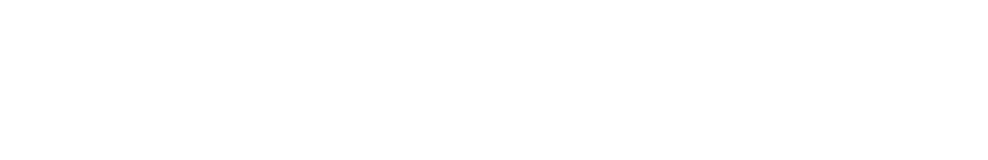
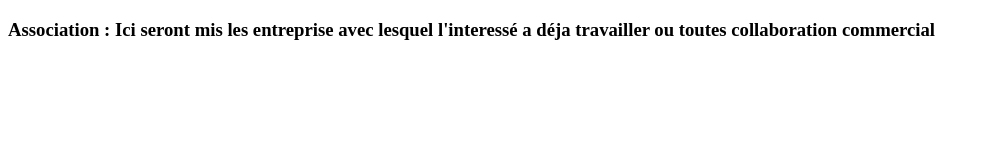
Before and after one commit to User2401/mon-cv, a plain HTML site: page index.html in a window 1280 px wide. Shown: the whole page, without its empty margins (0-988 px from the left). Drawn offline with Linux system fonts and the light colour scheme.

Commit message:
mise en place de la section associations

```diff
--- a/index.html
+++ b/index.html
@@ -7,6 +7,7 @@
     <title>Document</title>
 </head>
 <body>
+    <h3>Association : Ici seront mis les entreprise avec lesquel l'interessé a déja travailler ou toutes collaboration commercial </h3>
 
 </body>
 </html>
```
